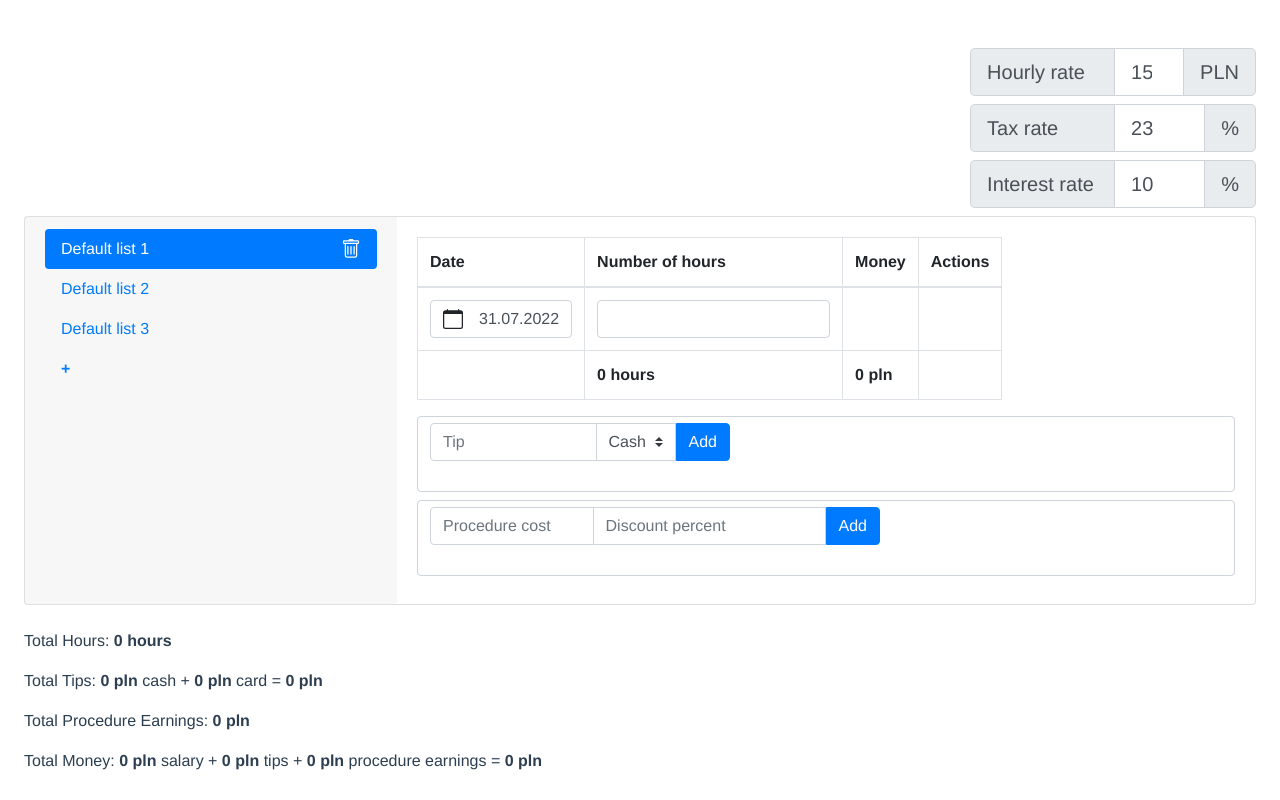
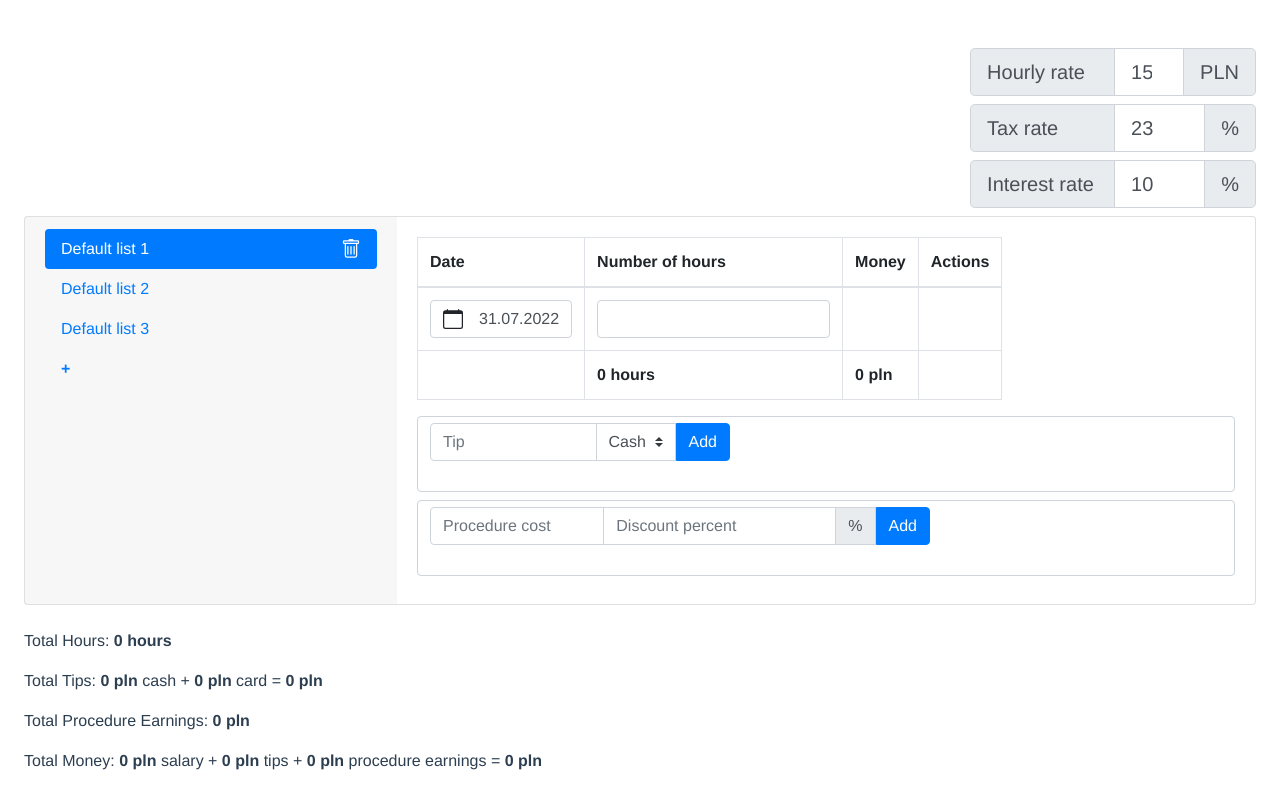
Before and after one commit to sheldonfar/listio, a Vue app: page / in a window 1280 px wide. Built offline with nearby package versions, Linux system fonts and the light colour scheme.

Commit message:
Add percentage sign to discount percent + round net value

```diff
--- a/src/components/Interests.vue
+++ b/src/components/Interests.vue
@@ -14,6 +14,7 @@
             v-on="inputHandlers"
           >
           <b-input-group-append>
+            <b-input-group>
               <input
                 v-model="discountPercent"
                 placeholder="Discount percent"
@@ -21,6 +22,12 @@
                 class="form-control rounded-0"
                 @click.capture.stop
               >
+              <b-input-group-append>
+                <b-input-group-text class="rounded-0">
+                  %
+                </b-input-group-text>
+              </b-input-group-append>
+            </b-input-group>
             <b-button
               variant="primary"
               @click="addInterest(inputAttrs)"
@@ -140,7 +147,7 @@ export default {
 
 <style scoped>
 .root {
-  max-width: 450px;
+  max-width: 500px;
 }
 
 </style>
--- a/src/utils/index.js
+++ b/src/utils/index.js
@@ -7,5 +7,5 @@ export const getProcedureNetValue = (interest, taxRate) => {
 }
 
 export const getInterestNetValue = (interest, interestRate, taxRate) => {
-    return getProcedureNetValue(interest, taxRate) * interestRate / 100
+    return Math.round(getProcedureNetValue(interest, taxRate) * interestRate / 100)
 }
```
Lines whose indentation alone changed are shown as unchanged.
